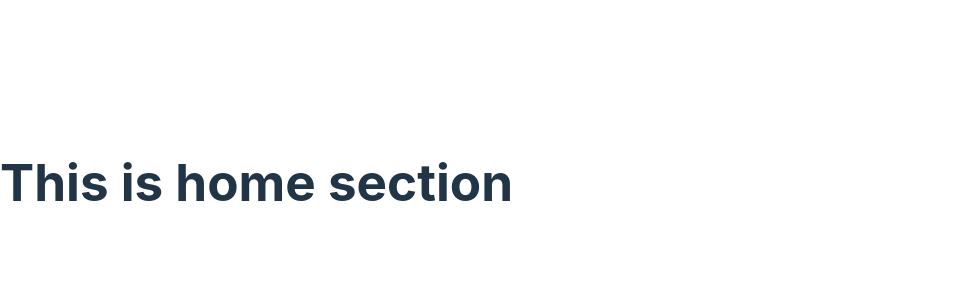
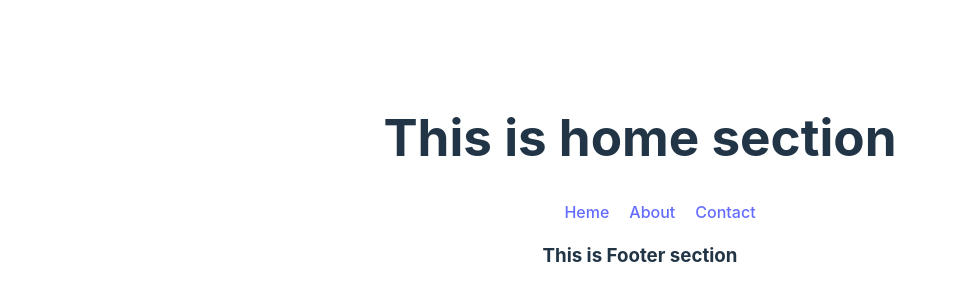
Before and after one commit to ataullah1/React-Practicing-Projects, a React (Vite) app in the folder react-router-01/: page / in a window 1280 px wide. Shown: the part 218-518 px from the top of the page, without its empty margins (0-956 px from the left). Built offline with nearby package versions, Linux system fonts and the light colour scheme.

Commit message:
Reload off

```diff
--- /dev/null
+++ b/react-router-01/src/components/Contact.jsx
@@ -0,0 +1,9 @@
+const Contact = () => {
+  return (
+    <div>
+      <h1>This is Contact section</h1>
+    </div>
+  );
+};
+
+export default Contact;
--- a/react-router-01/src/components/Header.jsx
+++ b/react-router-01/src/components/Header.jsx
@@ -1,10 +1,18 @@
+import { Link } from 'react-router-dom';
+
 const Header = () => {
   return (
     <div>
-      <ul>
-        <li>Heme</li>
-        <li>About</li>
-        <li>Blog</li>
+      <ul
+        style={{
+          display: 'flex',
+          gap: '20px',
+          justifyContent: 'center',
+        }}
+      >
+        <Link to="/">Heme</Link>
+        <Link to="about">About</Link>
+        <Link to="contact">Contact</Link>
       </ul>
     </div>
   );
--- a/react-router-01/src/components/Home.jsx
+++ b/react-router-01/src/components/Home.jsx
@@ -1,10 +1,13 @@
 import { Outlet } from 'react-router-dom';
+import Header from './Header';
 
 const Home = () => {
   return (
     <div>
       <h1>This is home section</h1>
+      <Header />
       <Outlet />
+      <h3>This is Footer section</h3>
     </div>
   );
 };
```
Also changed, not shown: react-router-01/src/main.jsx (+7 -7 lines).
